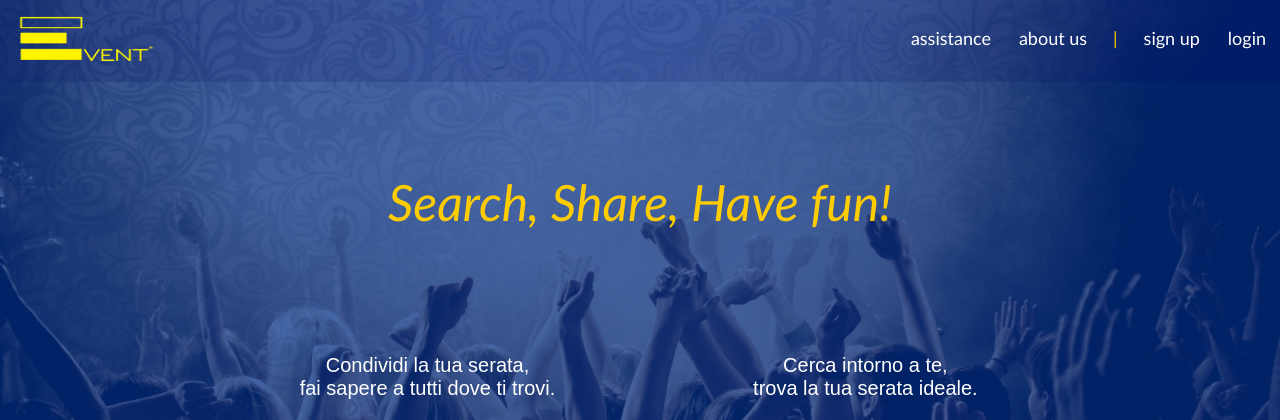
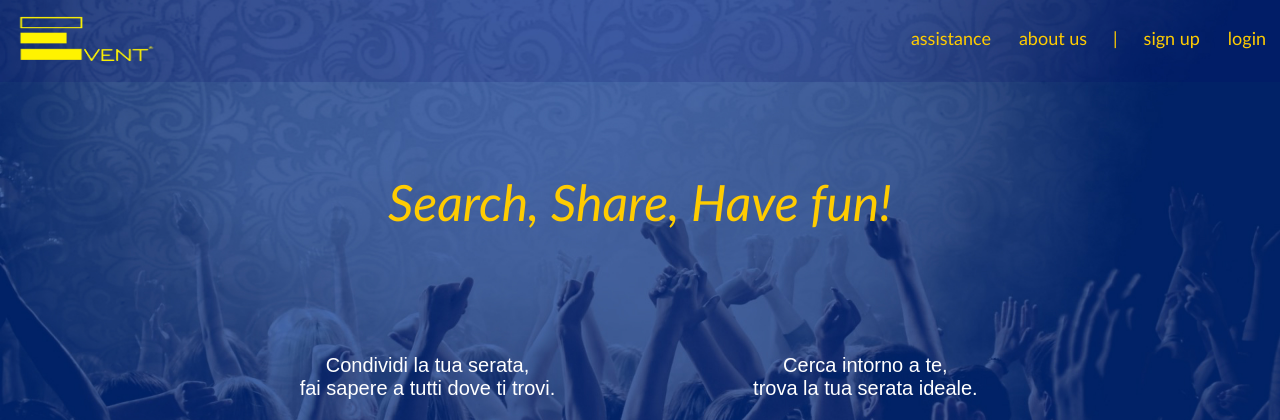
Before and after one commit to AndreaRusconi/PSAW, a PHP site: page /Homepage.html in a window 1280 px wide. Shown: the top 420 px of the page. Run offline with PHP 8.4, Linux system fonts and the light colour scheme.

Commit message:
scritte gialle ed eliminazione delle ripetizioni

```diff
--- a/Homepage.css
+++ b/Homepage.css
@@ -22,7 +22,7 @@ h1{
 
 .other a {
     display: block;
-    color: white;
+    color: rgb(255,204,0);
     text-align: center;
     padding: 27px 14px;
     font-size: 18px;
@@ -45,7 +45,7 @@ h1{
 }
 
 
-#menu .other a:hover {color: rgb(255,204,0);}
+#menu .other a:hover {color: white;}
 
 #option {
     list-style-type: none;
```
